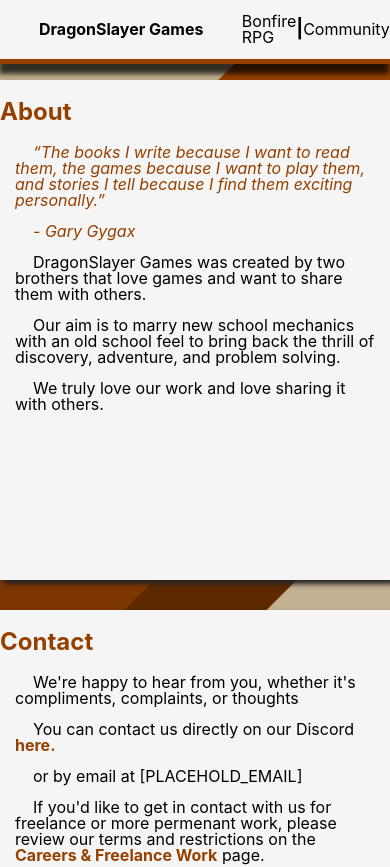
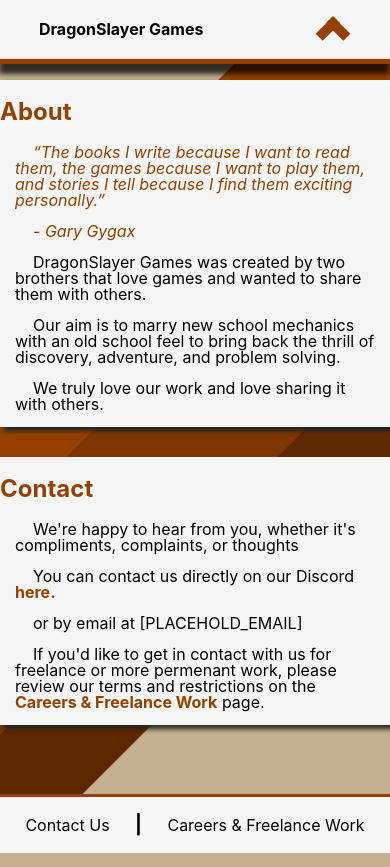
Before and after one commit to tpeschke/dragonslayersite, a React (Create React App) app: page /about in a window 390 px wide. Shown: the top 867 px of the page. Built offline with nearby package versions, Linux system fonts and the light colour scheme.

Commit message:
finished hamburge nav

```diff
--- a/src/components/about/about.css
+++ b/src/components/about/about.css
@@ -90,6 +90,7 @@
   @media (max-width: 600px) {
     .box {
         width: 100%;
+        height: 100%;
         margin: 15px 0;
         padding: 0;
     }
--- a/src/components/about/about.js
+++ b/src/components/about/about.js
@@ -14,7 +14,7 @@
                         <h2>About</h2>
                         <p className="quote">“The books I write because I want to read them, the games because I want to play them, and stories I tell because I find them exciting personally.”</p>
                         <p className="quote">- Gary Gygax</p>
-                        <p>DragonSlayer Games was created by two brothers that love games and want to share them with others.</p>
+                        <p>DragonSlayer Games was created by two brothers that love games and wanted to share them with others.</p>
                         <p>Our aim is to marry new school mechanics with an old school feel to bring back the thrill of discovery, adventure, and problem solving.</p>
                         <p>We truly love our work and love sharing it with others.</p>
                     </div>
--- a/src/components/careers/careers.js
+++ b/src/components/careers/careers.js
@@ -1,6 +1,5 @@
 import React, { Component } from 'react'
 import './careers.css'
-import { Link, withRouter } from 'react-router-dom'
 
 class Careers extends Component {
     render() {
@@ -36,4 +35,4 @@
     }
 }
 
-export default withRouter(Careers)
+export default Careers
--- a/src/components/nav/nav.css
+++ b/src/components/nav/nav.css
@@ -12,11 +12,12 @@
 .subNav {
   display: flex;
   justify-content: space-between;
+  align-items: center;
   width: 80%;
   margin: 0 auto;
 }
 
-.subNav div {
+.expandedNav {
   display: flex;
   width: 35%;
   justify-content: space-between;
@@ -44,8 +45,101 @@
   color: #964000;
 }
 
-@media (max-width: 600px) {
+.hamNav {
+  display: none;
+  height: 36px;
+  width: 36px;
+  position: relative;
+  transition: .6s;
+}
+
+.leftArrow {
+  height: 25px;
+  width: 10px;
+  background: #964000;
+  transform: rotate(45deg);
+  position: absolute;
+  left: 8px;
+  top: 5px;
+}
+
+.rightArrow {
+  height: 25px;
+  width: 10px;
+  background: #964000;
+  transform: rotate(-45deg);
+  position: absolute;
+  right: 8px;
+  top: 5px;
+}
+
+.rotated {
+  transform: rotate(180deg)
+}
+
+.dropdownNav {
+  flex-direction: column;
+  align-items: center;
+  position: absolute;
+  background: whitesmoke;
+  top: 65px;
+  right: 0;
+  padding: 0 25px;
+  height: 0px;
+  overflow: hidden;
+  transition: .6s;
+  display: none;
+}
+
+.open {
+  height: 165px;
+  border-bottom: 5px solid #964000;
+  padding: 25px;
+}
+
+.dropdownNav p {
+  margin: 0;
+}
+
+.dropdownNav a {
+  margin: 15px 0;
+  font-size: 25px;
+}
+
+.navOverlay {
+  display: none;
+  position: fixed;
+  top: 0;
+  left: 0;
+  height: 0;
+  width: 100%;
+  background: rgba(0, 0, 0, 0.48);
+  z-index: 1;
+  transition: .6s
+}
+
+.openOver {
+  height: 100%;
+}
+
+@media (max-width: 825px) {
   .footer div {
     width: 100%;
   }
+
+  .expandedNav {
+    display: none;
+  }
+
+  .hamNav {
+    display: flex;
+  }
+
+  .dropdownNav {
+    display: flex;
+  }
+
+  .navOverlay {
+    display: inherit
+  }
 }
--- a/src/components/nav/nav.js
+++ b/src/components/nav/nav.js
@@ -3,20 +3,48 @@
 import { Link, withRouter } from 'react-router-dom'
 
 class Nav extends Component {
+    constructor() {
+        super()
+
+        this.state = {
+            open: false
+        }
+    }
+
+    toggleNav = (title) => {
+        if (title && this.state.open) {
+            this.setState({ open: !this.state.open })
+        } else if (!title) {
+            this.setState({ open: !this.state.open })
+        }
+    }
+
     render() {
         return (
+            <div>
                 <div className="nav">
                     <div className="subNav">
-                    <Link to="/"><h4>DragonSlayer Games</h4></Link>
-                        <div>
+                        <Link to="/" onClick={_=>this.toggleNav(true)}><h4>DragonSlayer Games</h4></Link>
+                        <div className="expandedNav">
                             <a>Bonfire RPG</a>
                             <h3>|</h3>
                             <a href="https://discord.gg/G8GVTME">Community</a>
                             <h3>|</h3>
                             <Link to="/about"><p>About</p></Link>
                         </div>
+                        <div className={this.state.open ? "hamNav rotated" : "hamNav"} onClick={_=>this.toggleNav()}>
+                            <div className="leftArrow"></div>
+                            <div className="rightArrow"></div>
+                        </div>
+                    </div>
+                    <div className={this.state.open ? "dropdownNav open" : "dropdownNav"} onClick={_=>this.toggleNav()}>
+                        <a>Bonfire RPG</a>
+                        <a href="https://discord.gg/G8GVTME">Community</a>
+                        <Link to="/about"><p>About</p></Link>
                     </div>
                 </div>
+                <div className={this.state.open ? "navOverlay openOver" : "navOverlay"}></div>
+            </div>
         )
     }
 }
--- a/src/index.js
+++ b/src/index.js
@@ -2,7 +2,7 @@
 import ReactDOM from 'react-dom';
 import './index.css';
 import App from './App';
-import { BrowserRouter as Router, Route, Link } from "react-router-dom";
+import { BrowserRouter as Router } from "react-router-dom";
 
 // import * as serviceWorker from './serviceWorker';
 
```
